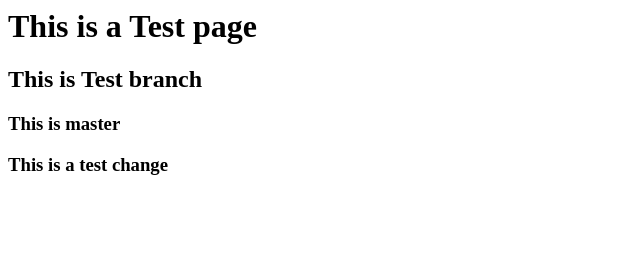
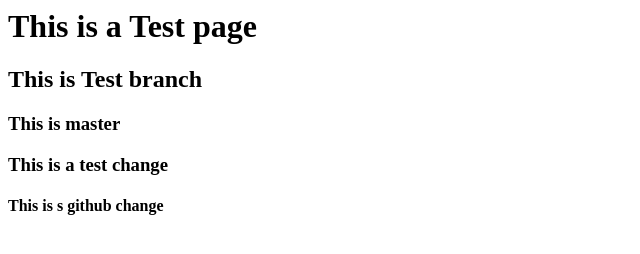
Before and after one commit to akhilsaiyan/webtest, a plain HTML site: page index.html in a window 1280 px wide. Shown: the whole page, without its empty margins (0-640 px from the left). Drawn offline with Linux system fonts and the light colour scheme.

Commit message:
Github change

```diff
--- a/index.html
+++ b/index.html
@@ -2,3 +2,4 @@
 <h2>This is Test branch</h2>
 <h3>This is master</h3>
 <h3>This is a test change</h3>
+<h4>This is s github change</h4>
```
